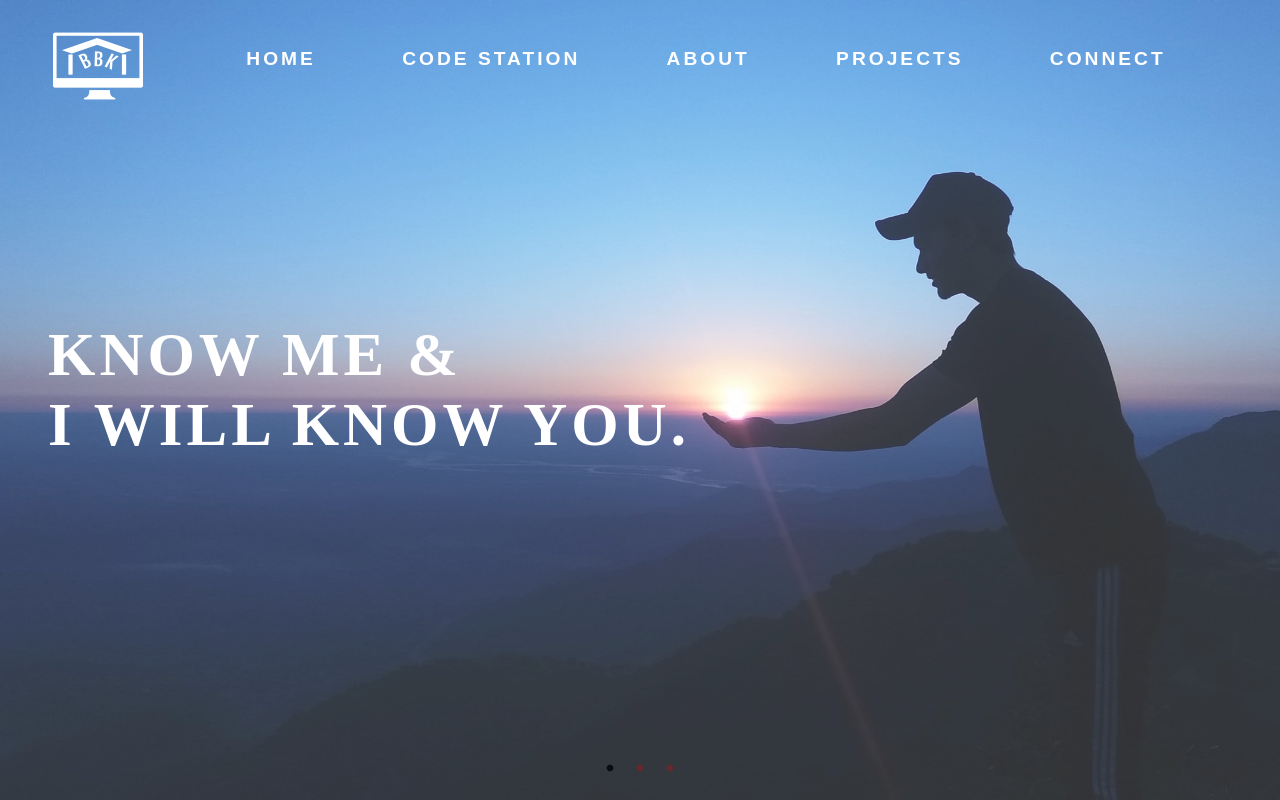
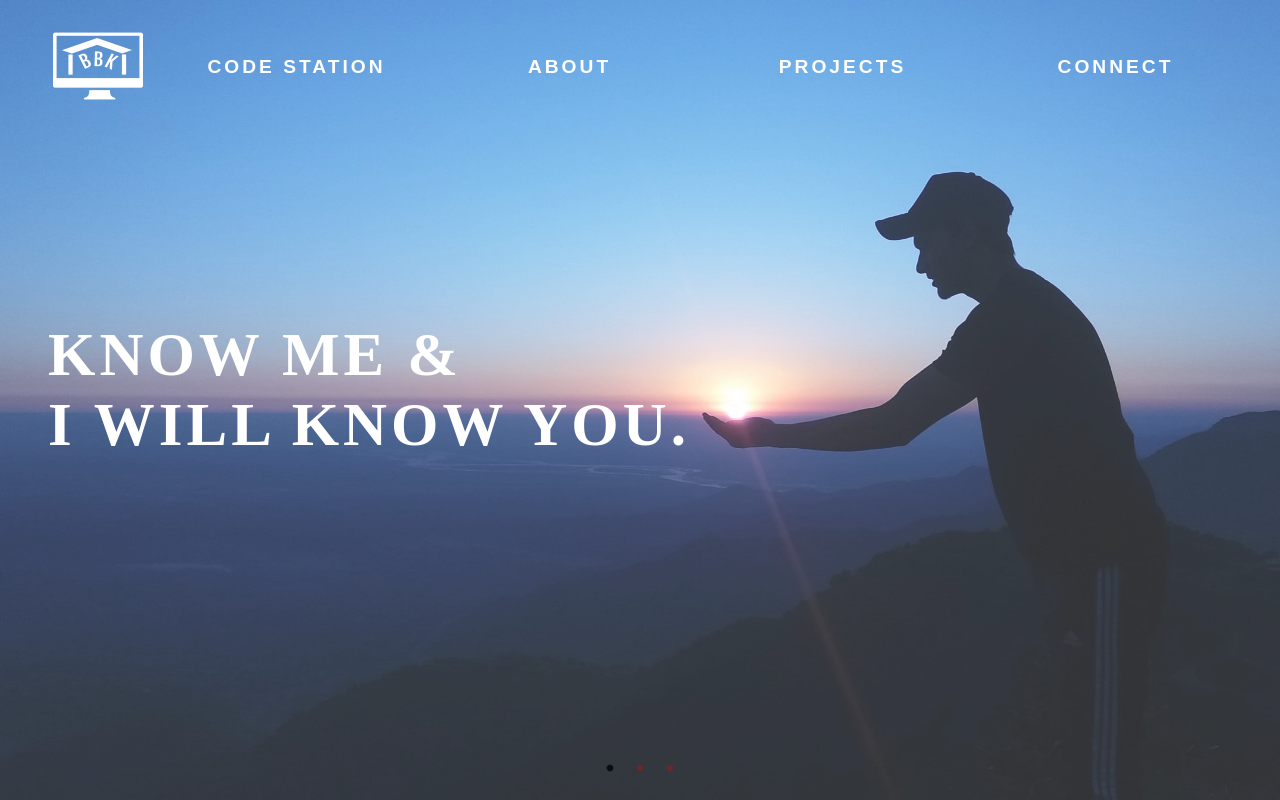
Before and after one commit to bijaybdrkarki/portfolio-react, a React (Create React App) app in the folder portfolio/: page /about in a window 1280 px wide. Shown: the top 800 px of the page. Built offline with nearby package versions, Linux system fonts and the light colour scheme; a web font is replaced by a local one.

Commit message:
fixed css for media queries

```diff
--- a/portfolio/src/components/navbar/menu.css
+++ b/portfolio/src/components/navbar/menu.css
@@ -18,10 +18,22 @@
 .menu li
 {
     margin: 1.5em 0;
+    width: fit-content;
+    border-bottom: 1px solid white;
+}
+.menu li:hover{
+    border-bottom:  1px solid rgb(221, 88, 88);
+
 }
 .menu li a
 {
     text-decoration: none;
+    color: black;
+    font-size: 1.1em;
+
+}
+.menu li a:hover{
+    color:rgb(221, 88, 88);
 }
 .menu.invisible
 {
@@ -35,7 +47,7 @@
     background: none;
     display: block;
     grid-area: men;
-    margin: 2em 0.75em;
+    margin: 0.75em 0.75em;
     height: fit-content;
     width: initial;
 }
@@ -43,13 +55,22 @@
 {
     margin:0;
     padding: 0;
-    display: flex;
-    justify-content: space-evenly;
+    display: grid;
+    grid-template-columns: 1fr 1fr;
+    /* grid-area: " ";  */
     list-style-type: none;
 }
 .menu li
 {
     margin: 0;
+    width: 100%;
+    padding: 0.5em 0;
+    text-align: center;
+    border-bottom: none;
+}
+.menu li:hover{
+    border-bottom:  none;
+
 }
 .menu li a
 {
@@ -60,4 +81,24 @@
     letter-spacing: 3px;
     text-decoration: none;
 }
+.menu li a:hover{
+    color: rgb(221, 88, 88);
 }
+.notVisible{
+    display: none;
+}
+}
+
+@media screen and (min-width: 901px) {
+    .menu
+    {
+        margin: 2em 0.75em;
+    }
+    .menu ul
+    {
+        display: flex;
+        justify-content: space-evenly;
+        list-style-type: none;
+    }
+
+}
```
